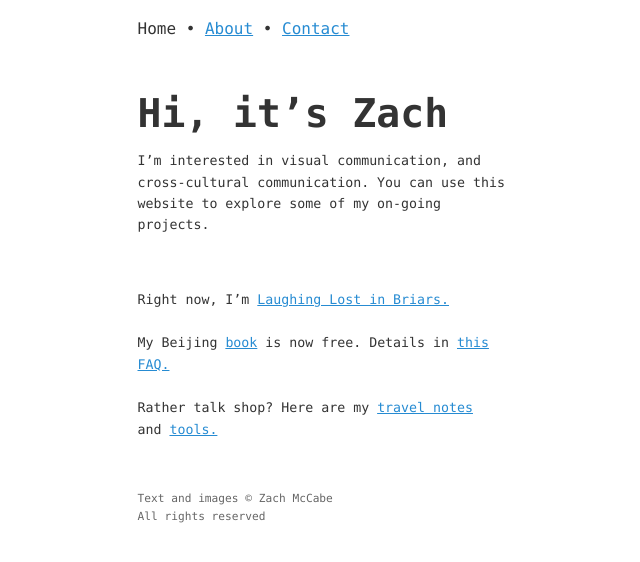
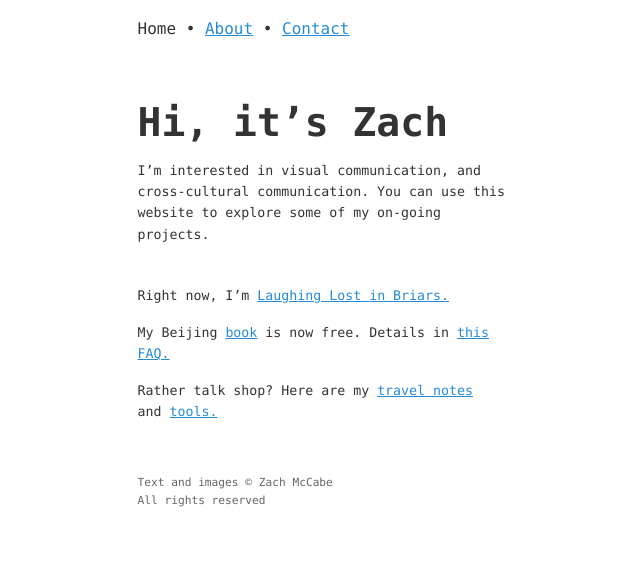
Before and after one commit to zachmccabe/zachmccabe.github.io, a Jekyll site: the page built from index.md, in a window 1280 px wide. Shown: the top 562 px of the page, without its empty margins (197-837 px from the left). Built offline with Jekyll 4.4.1, drawn with Linux system fonts in a browser that asks for light colours.

Commit message:
Update kao-midnite-13.css

```diff
--- a/assets/kao-midnite-13.css
+++ b/assets/kao-midnite-13.css
@@ -48,7 +48,7 @@
 main {
   text-align: left;
   margin: 0;
-  padding: 0 0 1.6rem 1rem;
+  padding: 0 0 1.7rem 1rem;
   width: auto;
 }
 
@@ -61,6 +61,10 @@
   font-size: var(--fs-083);
   text-align: left;
   max-width: 46ch;
+}
+
+main p + p {
+  margin-top: 1.2em;
 }
 
 main table {
@@ -94,7 +98,7 @@
   font-size: var(--fs-100);
   text-align: left;
   margin: 0;
-  padding: 1rem 0 3em 1rem;
+  padding: 1rem 0 3.58rem 1rem;
   width: auto;
 }
 
@@ -408,6 +412,11 @@
 }
 */
 
+.scan {
+ padding-top: 0.83rem;
+}
+
+/*
 .scan p:first-child {
   padding-top: 3em;
 }
@@ -415,6 +424,7 @@
 .scan p + p {
   margin-top: 1.7em;
 }
+*/
 
 pre {
   font-size: var(--fs-pre);
@@ -455,6 +465,6 @@
     color: rgba(38, 138, 210, 0.87);
   }
   .kaoNAV {
-    background: rgba(255,255,255,0.047);
+    background: rgba(255,255,255,0.08);
   }
 }
```
